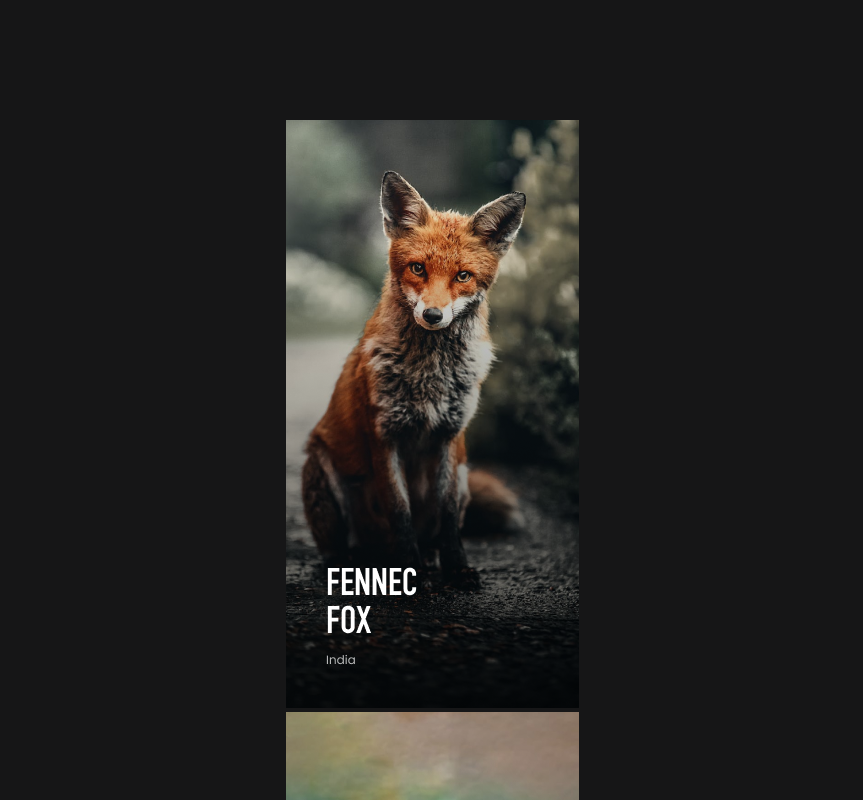
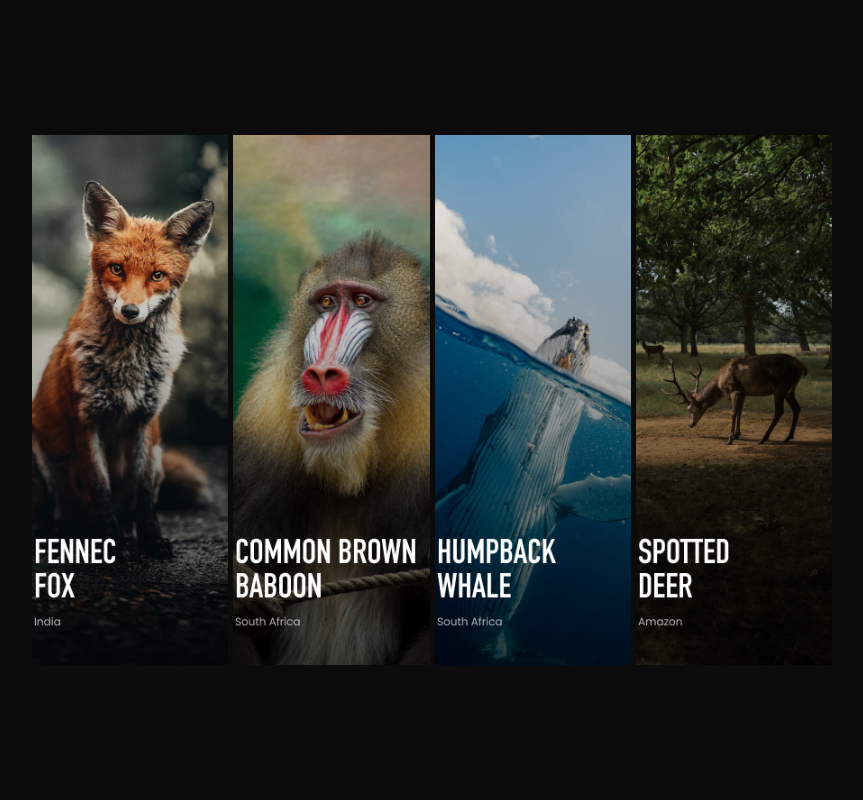
Before and after one commit to sarazaToussaint/photo_gallery, a website: page index.html in a window 1280 px wide. Shown: the top 800 px of the page, without its empty margins (208-1071 px from the left). Drawn offline with Linux system fonts and the light colour scheme.

Commit message:
Update the styles to much the project's design

```diff
--- a/assets/styles.css
+++ b/assets/styles.css
@@ -1,33 +1,108 @@
-body {
-  background-color: #161617;
+body, html {
+  margin: 0;
+  padding: 0;
+  width: 100%;
+  height: 100%;
+  display: flex;
+  justify-content: center;
+  align-items: center;
+  background-color: #0b0b0b;
 }
 
 .container {
-  width: 90%;
-  padding: 20px;
-  margin: 100px auto;
-  display: flex;
-  flex-direction: row;
-  justify-content: center;
+  width: 80%;
+  max-width: 800px;
 }
 
-.box {
-  width: 293px;
-  height: 588px;
-  padding: 40px;
-  gap: 2px;
-  /* box-shadow: 0 0 20px 2px rgba(0, 0, 0, .1); */
-  /* transition: 1s; */
+.thumbnails {
+  display: flex;
+  justify-content: space-between;
+  gap: 5px;
 }
 
-.box img {
-  display: block;
-  width: 100%;
-  border-radius: 5px;
-  transition: 1s;
+.thumbnail {
+  position: relative;
+  width: 200px;
+  height: 530px;
+  object-fit: cover;
+  cursor: pointer;
+  transition: transform 0.3s ease;
 }
 
-.box img:hover {
-  transform: scale(1.1);
-  margin: 2px;
+.thumbnail img {
+  width: 100%;
+  height: 100%;
+  object-fit: cover;
 }
+
+.thumbnail::before {
+  content: '';
+  position: absolute;
+  top: 0;
+  left: 0;
+  width: 100%;
+  height: 100%;
+  background: rgba(0, 0, 0, 0.8); /* Background color with transparency */
+  opacity: 0;
+  transition: opacity 0.3s ease;
+  backdrop-filter: blur(5px); /* Blur effect */
+  z-index: 1; /* Ensure it appears above the image */
+}
+
+.thumbnail:hover::before {
+  opacity: 1;
+}
+
+.thumbnail:hover {
+  transform: scale(1.009);
+  z-index: 2;
+}
+
+/* Lightbox styling */
+.lightbox {
+  display: none;
+  position: fixed;
+  z-index: 1000;
+  padding-top: 60px;
+  left: 0;
+  top: 0;
+  width: 100%;
+  height: 100%;
+  overflow: auto;
+  background-color: rgba(0,0,0,0.9);
+}
+
+.lightbox-content {
+  margin: auto;
+  display: block;
+  width: 80%;
+  max-width: 700px;
+}
+
+.close, .prev, .next {
+  position: absolute;
+  top: 50%;
+  color: #f1f1f1;
+  font-size: 40px;
+  font-weight: bold;
+  transition: 0.3s;
+  cursor: pointer;
+  user-select: none;
+}
+
+.close {
+  right: 35px;
+  top: 20px;
+}
+
+.prev {
+  left: 10px;
+}
+
+.next {
+  right: 10px;
+}
+
+.close:hover, .prev:hover, .next:hover {
+  color: #bbb;
+}
```
